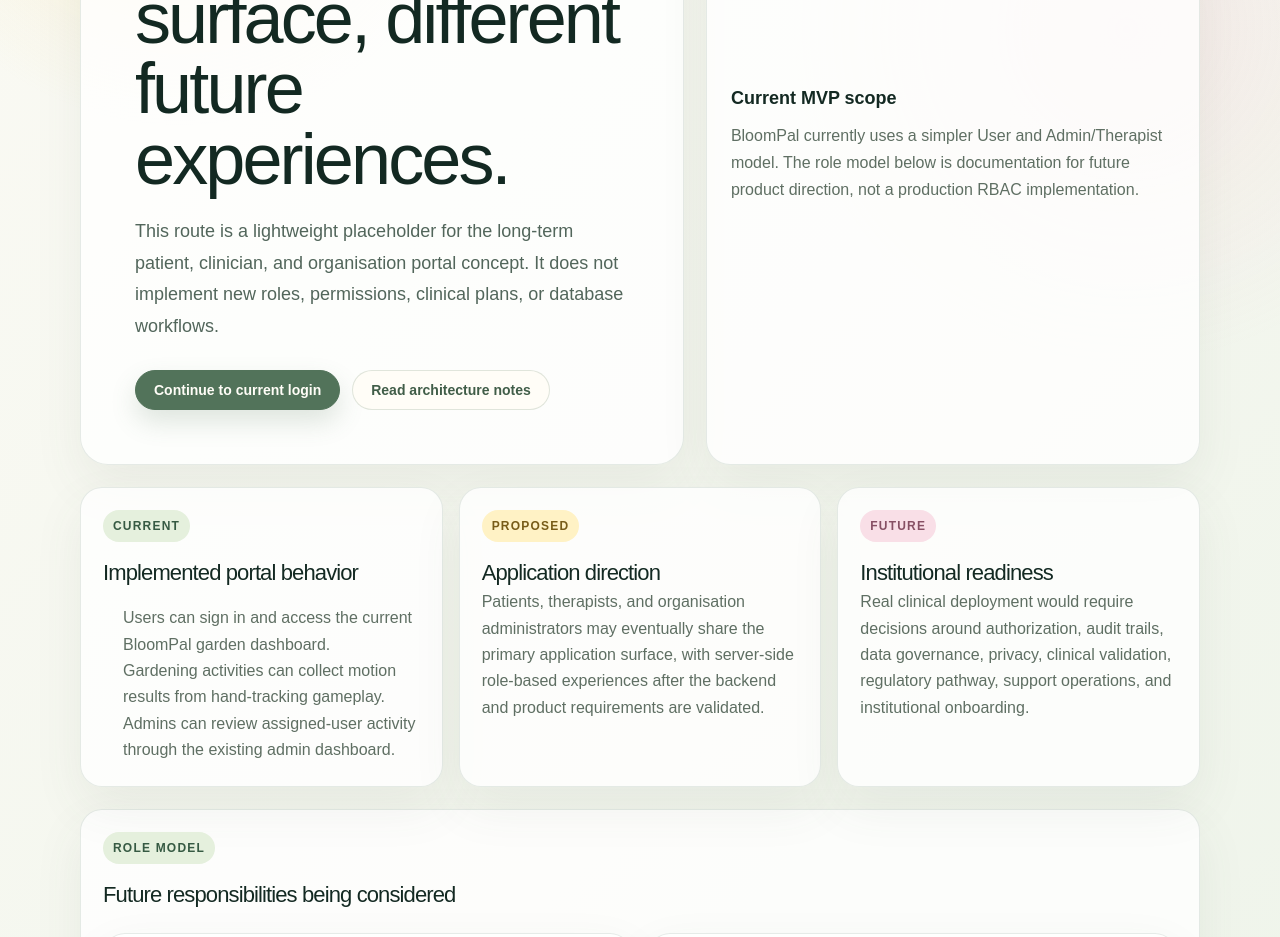
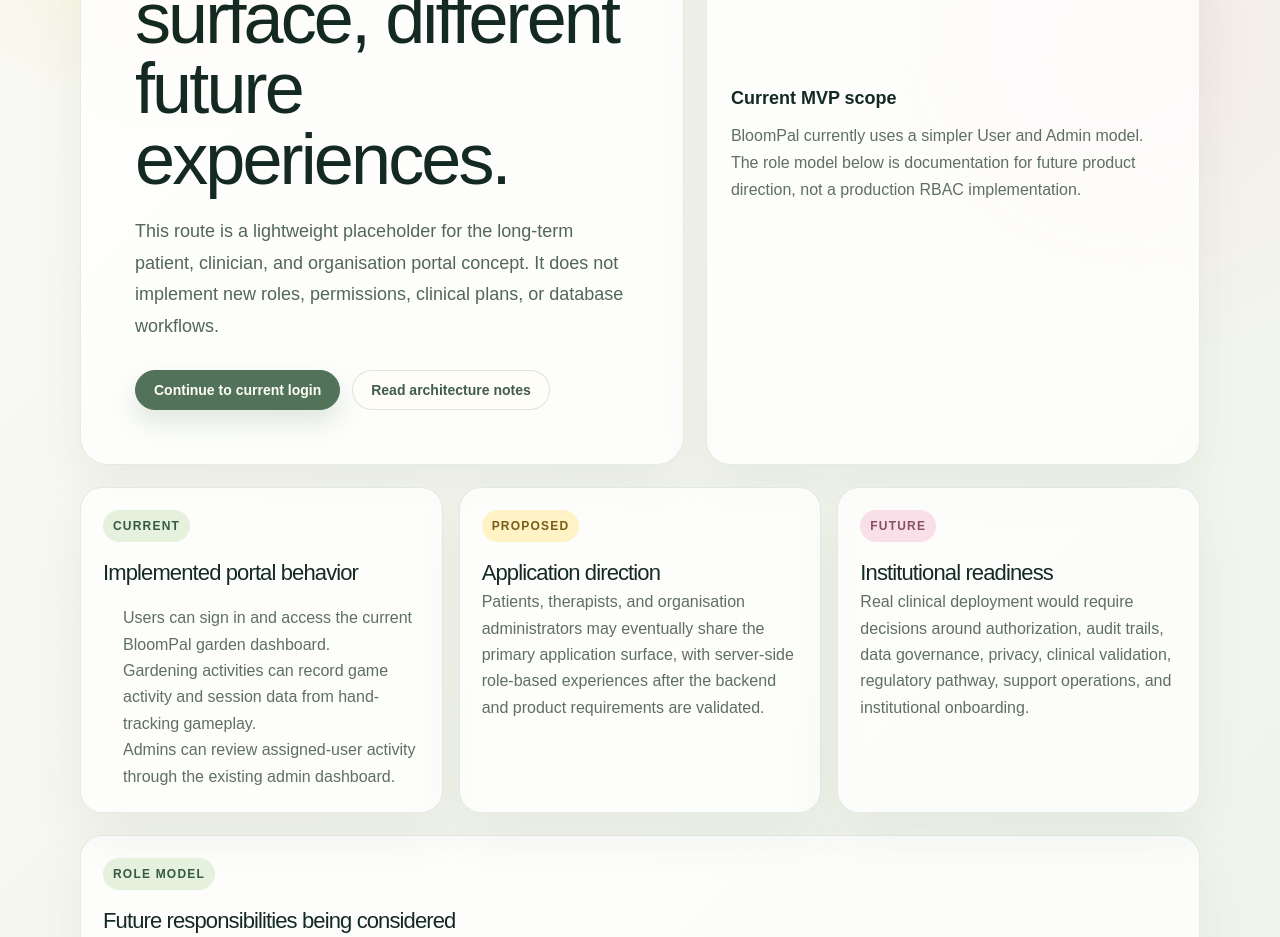
Before and after one commit to Shisa2025/bloompal, a Next.js app: page /en-SG/app in a window 1280 px wide. Shown: the part 320-1257 px from the top of the page. Built offline with nearby package versions, Linux system fonts and the light colour scheme.

Commit message:
docs: tighten public documentation wording

```diff
--- a/app/[locale]/app/page.tsx
+++ b/app/[locale]/app/page.tsx
@@ -3,7 +3,7 @@
 
 const currentPortal = [
   "Users can sign in and access the current BloomPal garden dashboard.",
-  "Gardening activities can collect motion results from hand-tracking gameplay.",
+  "Gardening activities can record game activity and session data from hand-tracking gameplay.",
   "Admins can review assigned-user activity through the existing admin dashboard.",
 ];
 
@@ -63,7 +63,7 @@
           <aside className={styles.notice}>
             <strong>Current MVP scope</strong>
             <p>
-              BloomPal currently uses a simpler User and Admin/Therapist model. The role model below is
+              BloomPal currently uses a simpler User and Admin model. The role model below is
               documentation for future product direction, not a production RBAC implementation.
             </p>
           </aside>
--- a/app/[locale]/docs/_content/docs-content.ts
+++ b/app/[locale]/docs/_content/docs-content.ts
@@ -196,7 +196,7 @@
               items: ["Product vision", "Prototype status", "High-level architecture", "Public roadmap", "Safe security/privacy principles"],
             },
             {
-              title: "Private governance docs",
+              title: "Internal governance material",
               status: "PROPOSED",
               items: ["Detailed authority model", "Internal risk categories", "Technical operations", "Database and security architecture notes"],
             },
@@ -222,7 +222,7 @@
             "Public entry, login, signup, password-change, user dashboard, game routes, docs, app concept, and admin dashboard surfaces.",
             "Gardening-themed gameplay routes for watering, plucking fruit, catching fish, collecting bugs, and snapshots.",
             "MediaPipe/vision assets and hand-tracking related code are present in the project.",
-            "Database access is implemented through PostgreSQL using DATABASE_URL with NEONDBAPIKEY as a legacy fallback.",
+            "Database access is implemented through PostgreSQL using DATABASE_URL.",
             "The user dashboard includes a front-house/courtyard shop and music layer backed by wallet, music ownership, asset sale, and coin transaction records.",
             "Admin dashboard routes exist for overview, users, players, sessions, motion, analytics, reports, and CSV report route handlers.",
           ]),
@@ -725,7 +725,7 @@
             {
               title: "Current",
               status: "CURRENT",
-              items: ["Next.js application", "PostgreSQL connection through DATABASE_URL or NEONDBAPIKEY", "Local environment variables", "Prototype database scripts"],
+              items: ["Next.js application", "PostgreSQL connection through DATABASE_URL", "Local environment variables", "Prototype database scripts"],
             },
             {
               title: "Proposed cloud direction",
@@ -808,7 +808,6 @@
         blocks: [
           table(["Variable", "Used for", "Notes"], [
             ["DATABASE_URL", "Primary PostgreSQL connection string", "Preferred current name. Do not expose the value."],
-            ["NEONDBAPIKEY", "Legacy database connection fallback", "Despite the name, code treats it as a database URL fallback. Do not expose the value."],
             ["DATABASE_SSL_MODE", "Optional database SSL behaviour", "Read by database connection helpers."],
             ["DATABASE_POOL_MAX", "Optional database pool size", "Defaults are handled in code."],
             ["DATABASE_CA_CERT", "Optional CA certificate content", "Value should remain private."],
```
Also changed, not shown: 1 other file (tests, documents, lock files or other folders).
